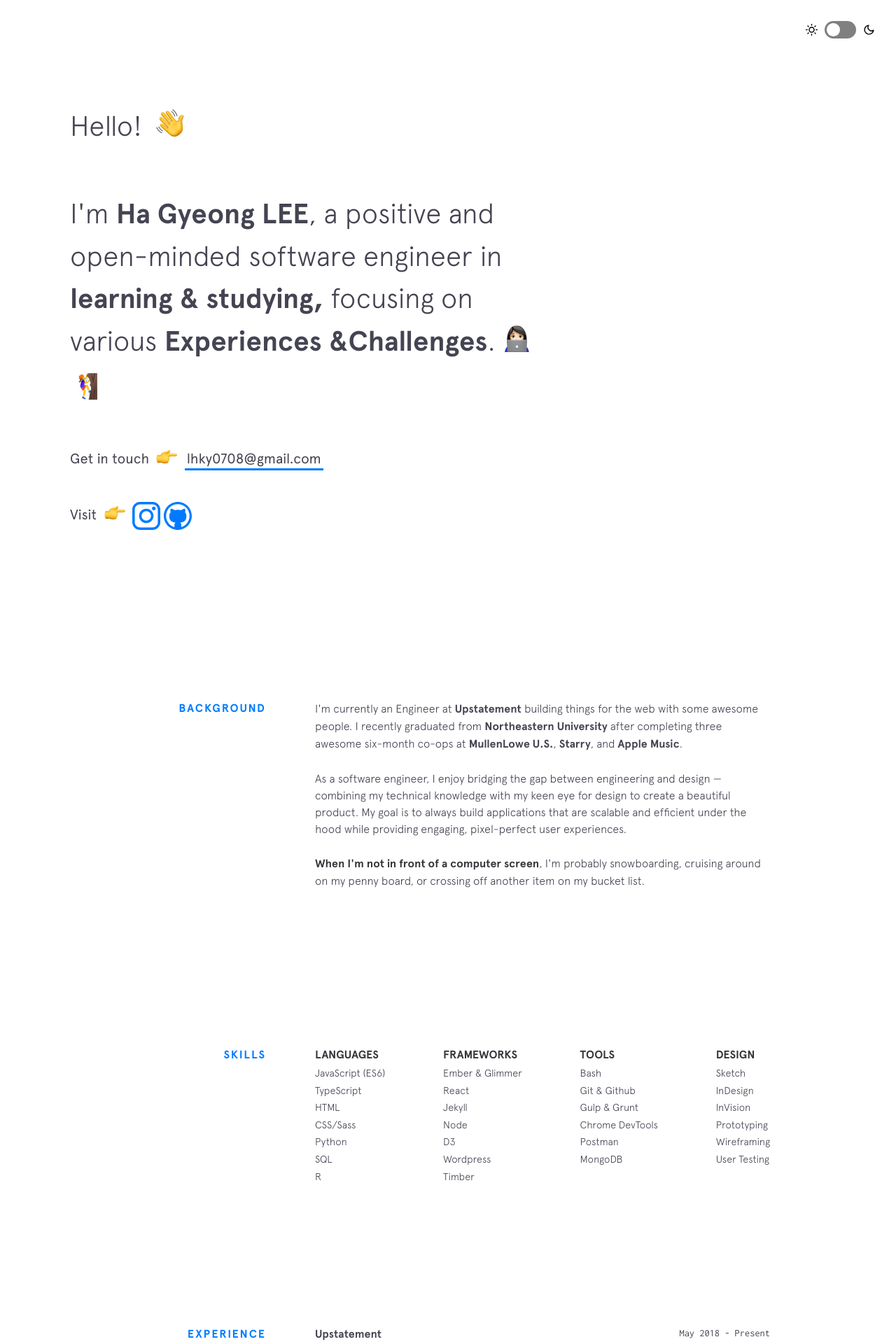
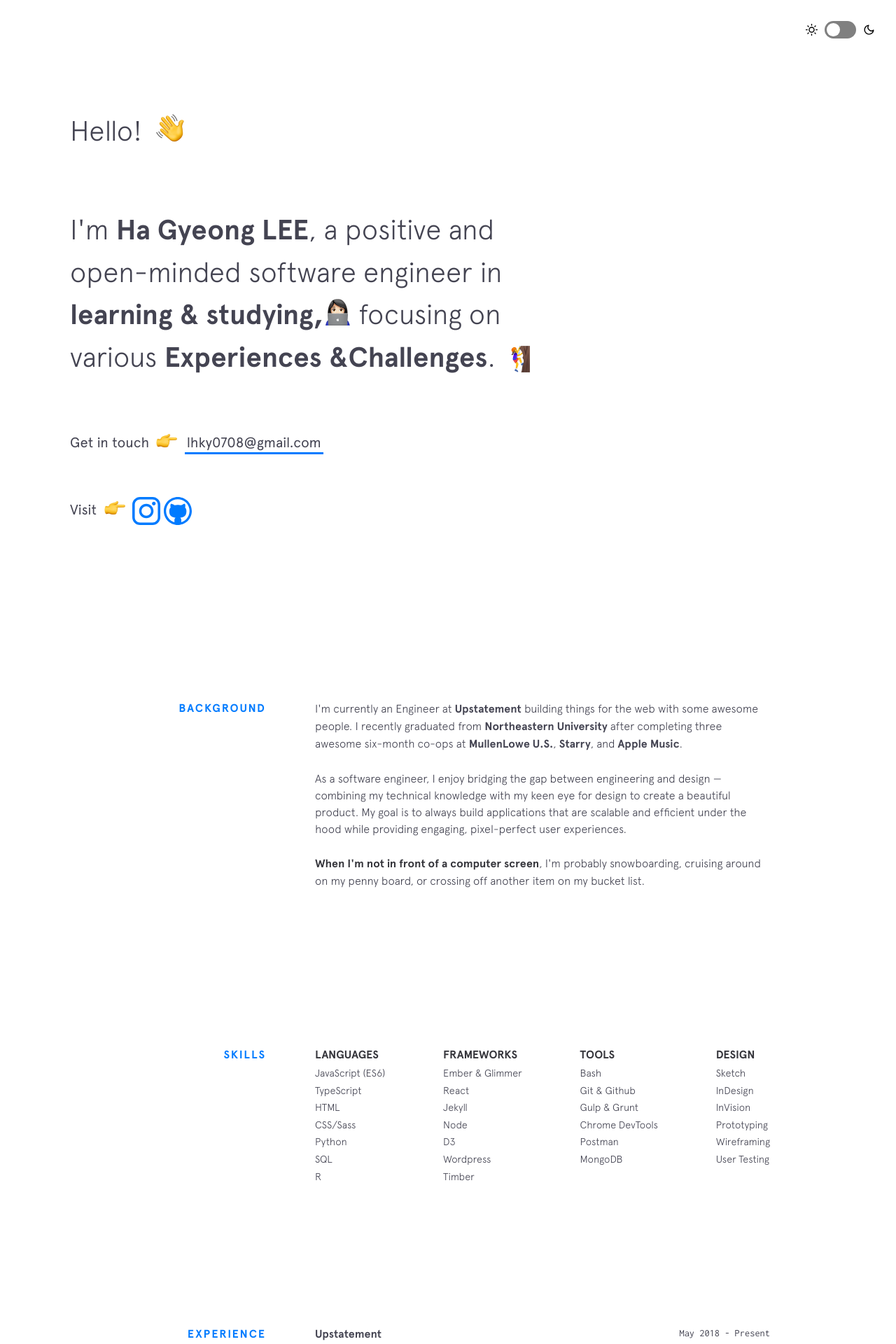
Before and after one commit to lhky78/lhky78.github.io, a Jekyll site: the page built from index.html, in a window 1280 px wide. Shown: the top 1920 px of the page at 70% size. Built offline with Jekyll 4.4.1, drawn with Linux system fonts in a browser that asks for light colours; nearby versions of some CDN libraries.

Commit message:
add emoji

```diff
--- a/_includes/intro.html
+++ b/_includes/intro.html
@@ -5,9 +5,9 @@
 
   <h2 class="intro__tagline">I'm
     <span class="name">Ha Gyeong LEE</span>, a positive and open-minded software engineer in <span class="name">learning
-      &amp; studying,</span> focusing on various <span class="name">Experiences &amp;Challenges</span>.
-    <span class="emoji technologist"></span> <span><img src="https://lhky78.github.io/img/emojis/challenge.png"
-        width=40px height=40px></span>
+      &amp; studying,<span class="emoji technologist"></span> </span> focusing on various <span class="name">Experiences
+      &amp;Challenges</span>.
+    <span><img src="https://lhky78.github.io/img/emojis/challenge.png" width=40px height=40px></span>
   </h2>
 
   <h3 class="intro__contact">
```
